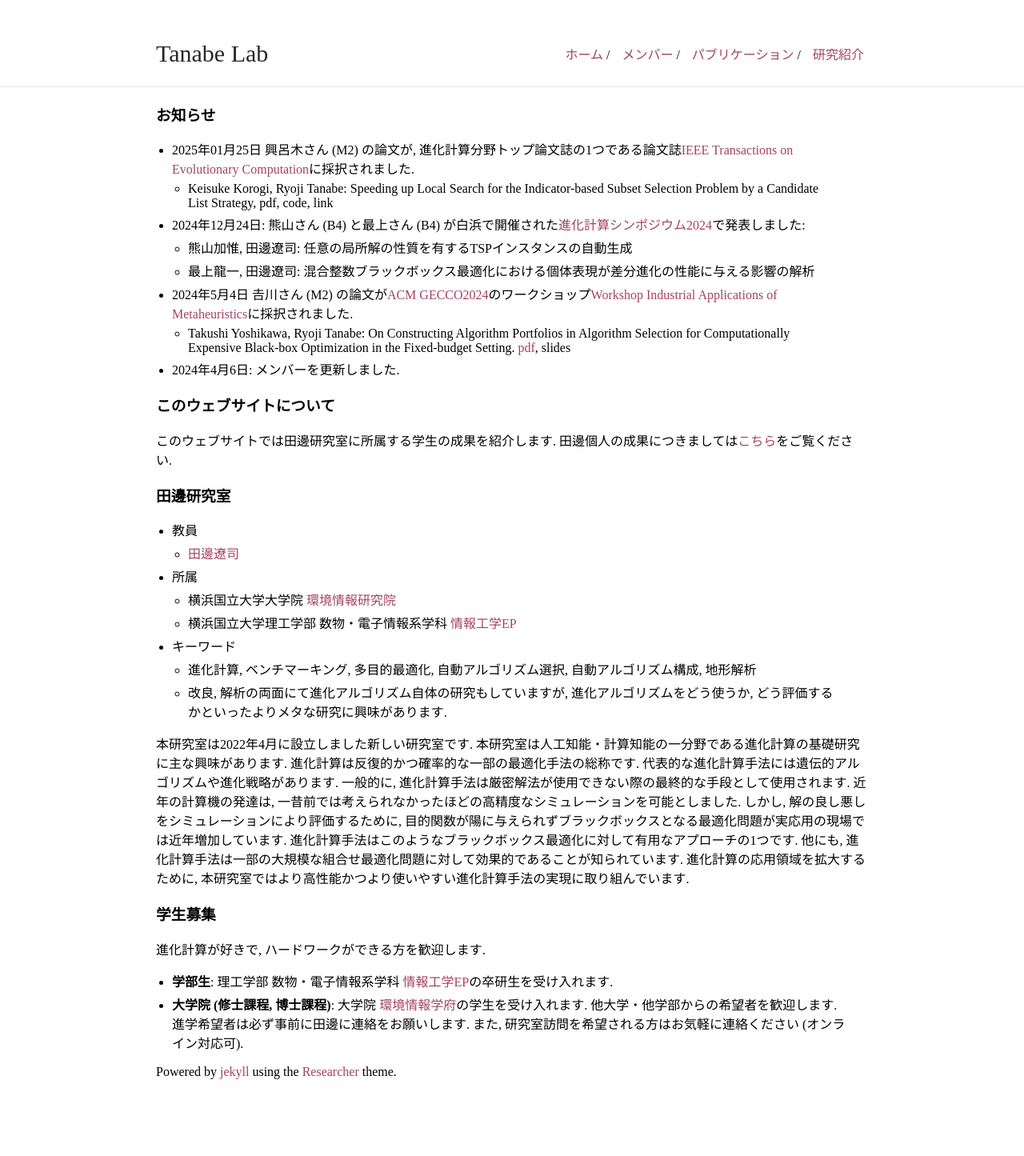
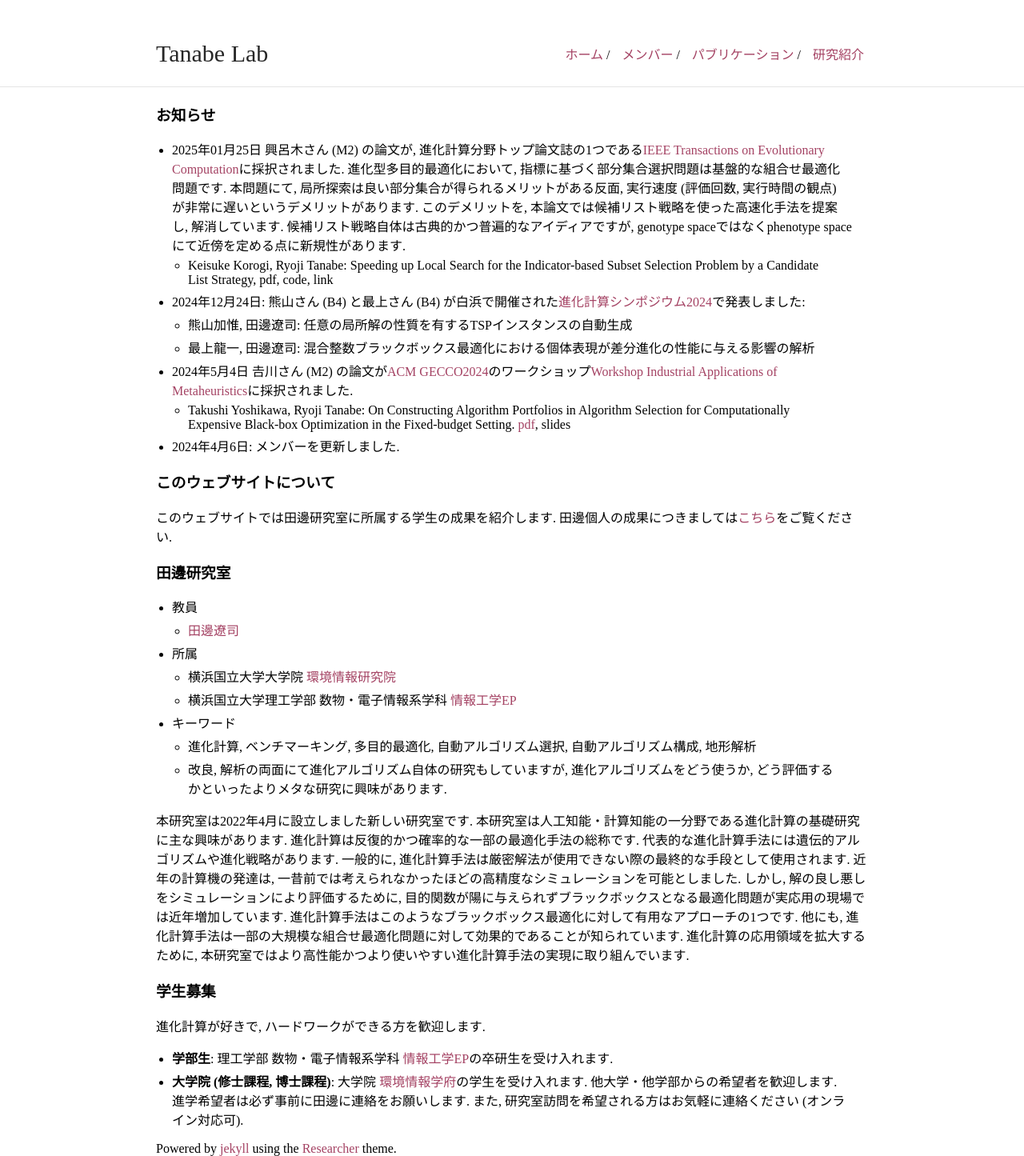
Before and after one commit to aopt-lab/aopt-lab.github.io, a Jekyll site: the page built from index.md, in a window 1280 px wide. Shown: the whole page at 80% size. Built offline with Jekyll 4.4.1, drawn with Linux system fonts in a browser that asks for light colours; before the commit the page ends 1349 px from its top, so only the background shows below that.

Commit message:
update news

```diff
--- a/index.md
+++ b/index.md
@@ -5,7 +5,7 @@ title: 田邊研究室
 
 ### お知らせ
 
-* 2025年01月25日 興呂木さん (M2) の論文が, 進化計算分野トップ論文誌の1つである論文誌[IEEE Transactions on Evolutionary Computation](https://ieeexplore.ieee.org/xpl/RecentIssue.jsp?punumber=4235)に採択されました.
+* 2025年01月25日 興呂木さん (M2) の論文が, 進化計算分野トップ論文誌の1つである[IEEE Transactions on Evolutionary Computation](https://ieeexplore.ieee.org/xpl/RecentIssue.jsp?punumber=4235)に採択されました. 進化型多目的最適化において, 指標に基づく部分集合選択問題は基盤的な組合せ最適化問題です. 本問題にて, 局所探索は良い部分集合が得られるメリットがある反面, 実行速度 (評価回数, 実行時間の観点) が非常に遅いというデメリットがあります. このデメリットを, 本論文では候補リスト戦略を使った高速化手法を提案し, 解消しています. 候補リスト戦略自体は古典的かつ普遍的なアイディアですが, genotype spaceではなくphenotype spaceにて近傍を定める点に新規性があります.
     * Keisuke Korogi, Ryoji Tanabe: Speeding up Local Search for the Indicator-based Subset Selection Problem by a Candidate List Strategy, pdf, code, link
 * 2024年12月24日: 熊山さん (B4) と最上さん (B4) が白浜で開催された[進化計算シンポジウム2024](http://www.jpnsec.org/symposium202403.html)で発表しました:
     * 熊山加惟, 田邊遼司: 任意の局所解の性質を有するTSPインスタンスの自動生成
```
